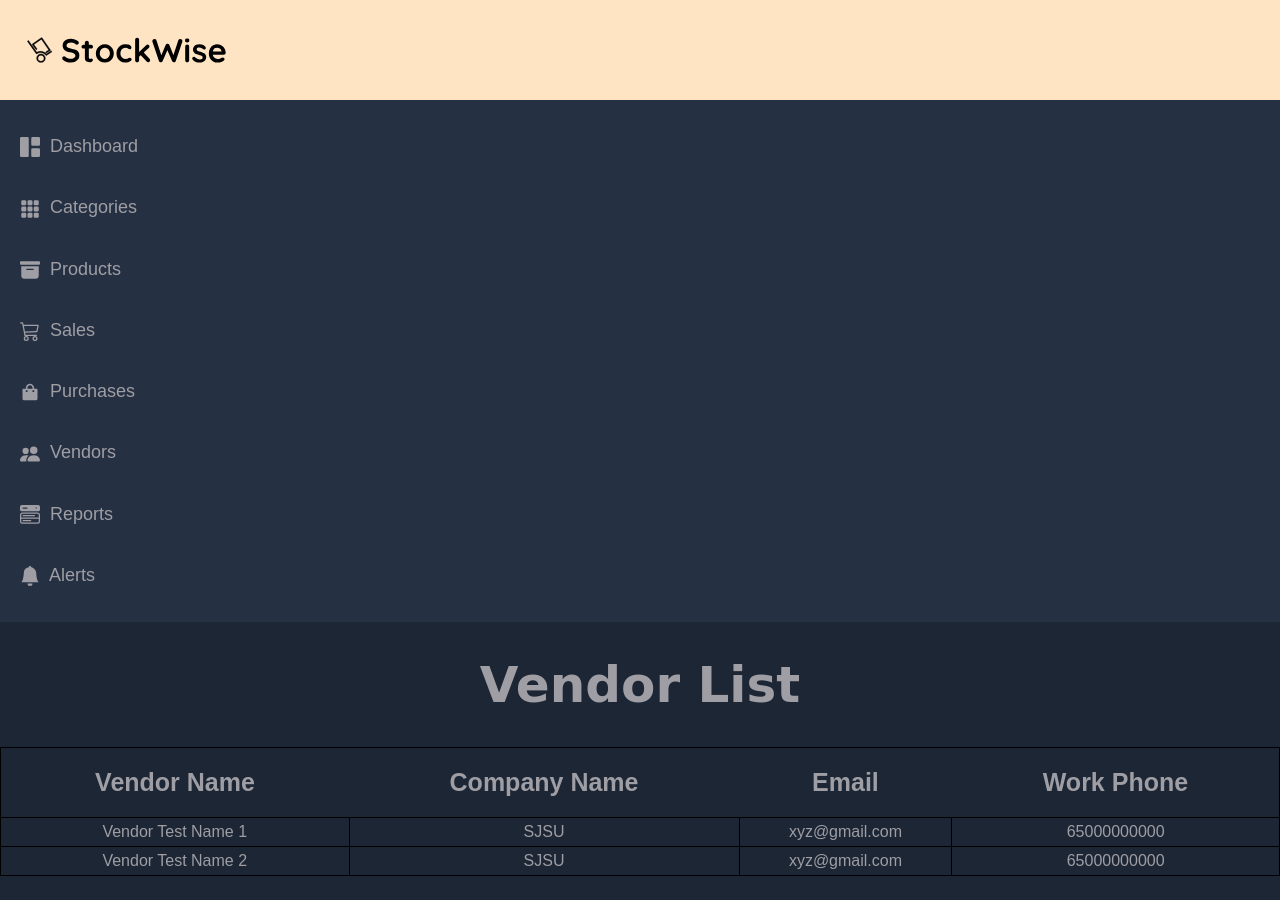
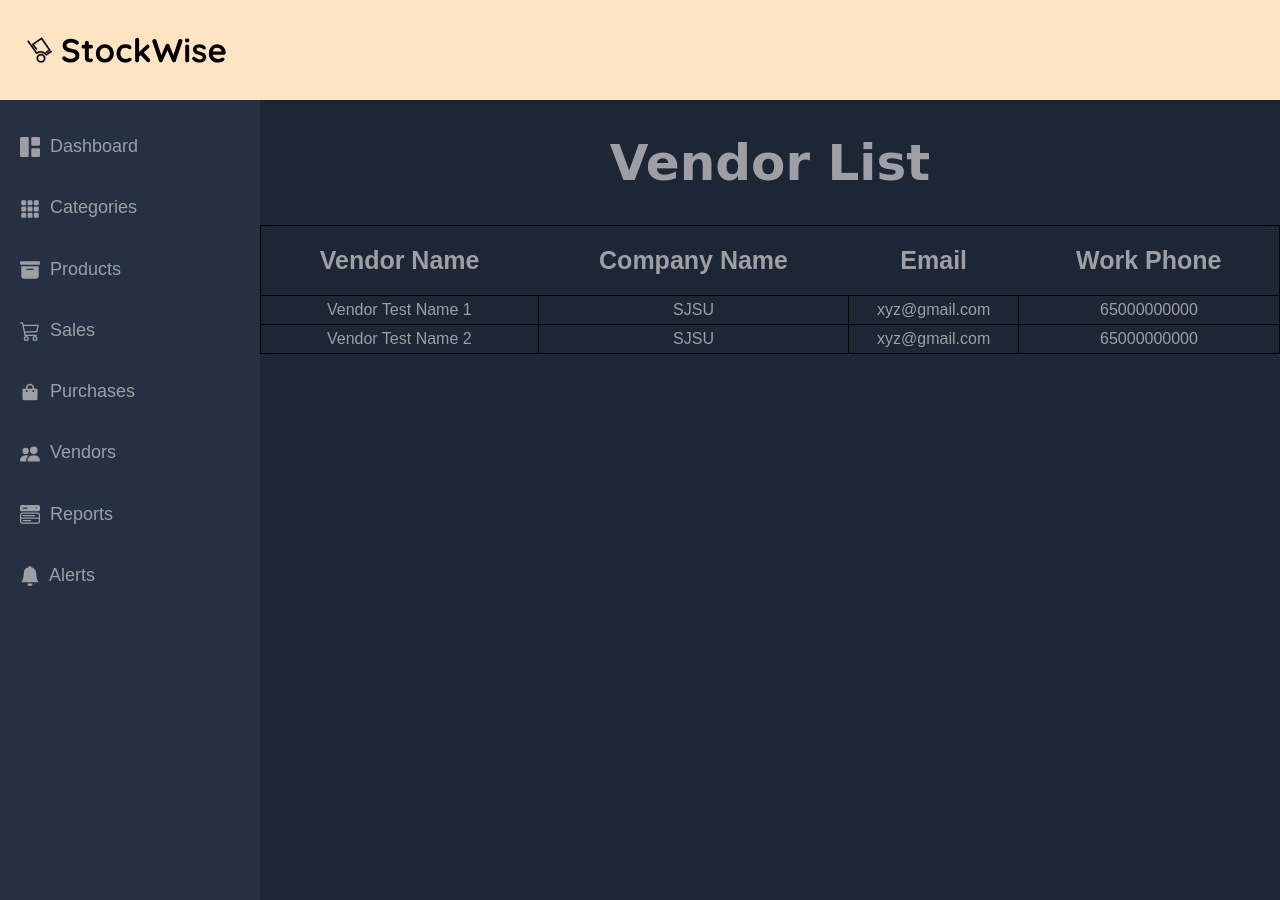
Before and after one commit to pujaKumari15/StockWise, a React (Create React App) app in the folder frontend/stockwise-frontend/: page /vendors in a window 1280 px wide. Before the commit the page ends 876 px from the top, so only its background shows below. Built offline with nearby package versions, Linux system fonts and the light colour scheme; no server answers.

Commit message:
Fixed CSS

```diff
--- a/frontend/stockwise-frontend/src/pages/products/ProductCategories.jsx
+++ b/frontend/stockwise-frontend/src/pages/products/ProductCategories.jsx
@@ -52,6 +52,7 @@ const ProductCategories = () => {
     }
     return (
         <>
+            <div className='grid-container'>
             <Sidebar openSidebarToggle={openSidebarToggle} OpenSidebar={OpenSidebar}/>
             <h1>Inventory Categories</h1>
             <div className="container">
@@ -172,6 +173,7 @@ const ProductCategories = () => {
                     </div>
                 )}
             </div>
+            </div>
         </>
     )
 
--- a/frontend/stockwise-frontend/src/pages/products/Products.css
+++ b/frontend/stockwise-frontend/src/pages/products/Products.css
@@ -2,15 +2,26 @@
 
 }
 
+.grid-container {
+    display: grid;
+    grid-template-columns: 260px 1fr 1fr 1fr;
+    grid-template-rows: 0.2fr 3fr;
+    grid-template-areas:
+    'sidebar header header header'
+    'sidebar main main main';
+    height: 100vh;
+}
+
 h1{
+    grid-area: header;
     text-align: center;
     font-size: 50px;
     font-family: "Comic Sans MS";
 }
 .container {
+    margin-left: 150px;
+    width: 1050px;
     grid-area: main;
-    /*margin-left: 350px;*/
-    /*width: 1050px;*/
     overflow-y: auto;
     border: 2px solid bisque;
     box-shadow: 0 4px 8px 0 bisque;
@@ -42,8 +53,7 @@ h1{
 }
 
 .inventoryList {
-    display: flex;
-    margin: auto;
+    grid-area: main;
     height: 100vh;
     overflow-y: auto;
 
--- a/frontend/stockwise-frontend/src/pages/products/Products.jsx
+++ b/frontend/stockwise-frontend/src/pages/products/Products.jsx
@@ -50,8 +50,9 @@ const Product = () => {
 
     return (
         <>
+            <div className='grid-container'>
             <Sidebar openSidebarToggle={openSidebarToggle} OpenSidebar={OpenSidebar}/>
-            <h1>Inventory</h1>
+            <h1>Products</h1>
             <div className="inventoryList">
             <table>
                 <thead>
@@ -104,6 +105,7 @@ const Product = () => {
                 )}
             </table>
             </div>
+            </div>
         </>
     )
 
--- a/frontend/stockwise-frontend/src/pages/purchaseorders/Purchaseorders.css
+++ b/frontend/stockwise-frontend/src/pages/purchaseorders/Purchaseorders.css
@@ -1,6 +1,16 @@
+.grid-container {
+    display: grid;
+    grid-template-columns: 260px 1fr 1fr 1fr;
+    grid-template-rows: 0.2fr 3fr;
+    grid-template-areas:
+    'sidebar header header header'
+    'sidebar main main main';
+    height: 100vh;
+}
+
 .orderList {
-    display: flex;
-    margin: auto;
+    grid-area: main;
+
 }
 
 .orderTable {
--- a/frontend/stockwise-frontend/src/pages/purchaseorders/Purchaseorders.jsx
+++ b/frontend/stockwise-frontend/src/pages/purchaseorders/Purchaseorders.jsx
@@ -29,6 +29,7 @@ function PurchaseOrders() {
 
   return (
   <>
+      <div className='grid-container'>
       <Sidebar openSidebarToggle={openSidebarToggle} OpenSidebar={OpenSidebar}/>
       <h1>Purchase Orders</h1>
       <div className="orderList">
@@ -51,6 +52,7 @@ function PurchaseOrders() {
         </tbody>
       </table>
       </div>
+      </div>
     </>
   );
 }
--- a/frontend/stockwise-frontend/src/pages/vendors/Vendors.css
+++ b/frontend/stockwise-frontend/src/pages/vendors/Vendors.css
@@ -1,6 +1,15 @@
+.grid-container {
+    display: grid;
+    grid-template-columns: 260px 1fr 1fr 1fr;
+    grid-template-rows: 0.2fr 3fr;
+    grid-template-areas:
+    'sidebar header header header'
+    'sidebar main main main';
+    height: 100vh;
+}
+
 .vendorList {
-    display: flex;
-    margin: auto;
+    grid-area: main;
 }
 
 .vendorTable {
--- a/frontend/stockwise-frontend/src/pages/vendors/Vendors.jsx
+++ b/frontend/stockwise-frontend/src/pages/vendors/Vendors.jsx
@@ -30,6 +30,7 @@ function Vendors() {
 
   return (
   <>
+    <div className='grid-container'>
     <Sidebar openSidebarToggle={openSidebarToggle} OpenSidebar={OpenSidebar}/>
     <h1>Vendor List</h1>
       <div className="vendorList">
@@ -54,6 +55,7 @@ function Vendors() {
         </tbody>
       </table>
       </div>
+    </div>
     </>
   );
 }
```
